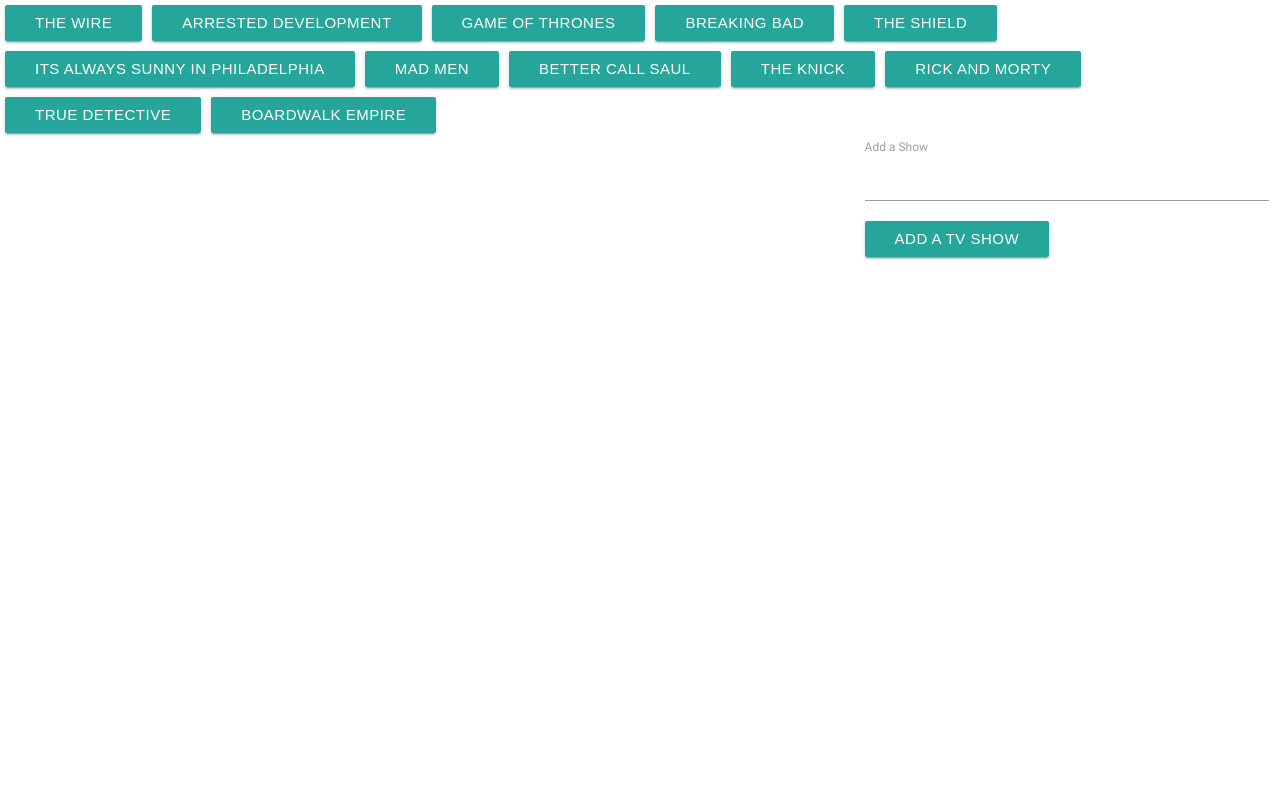
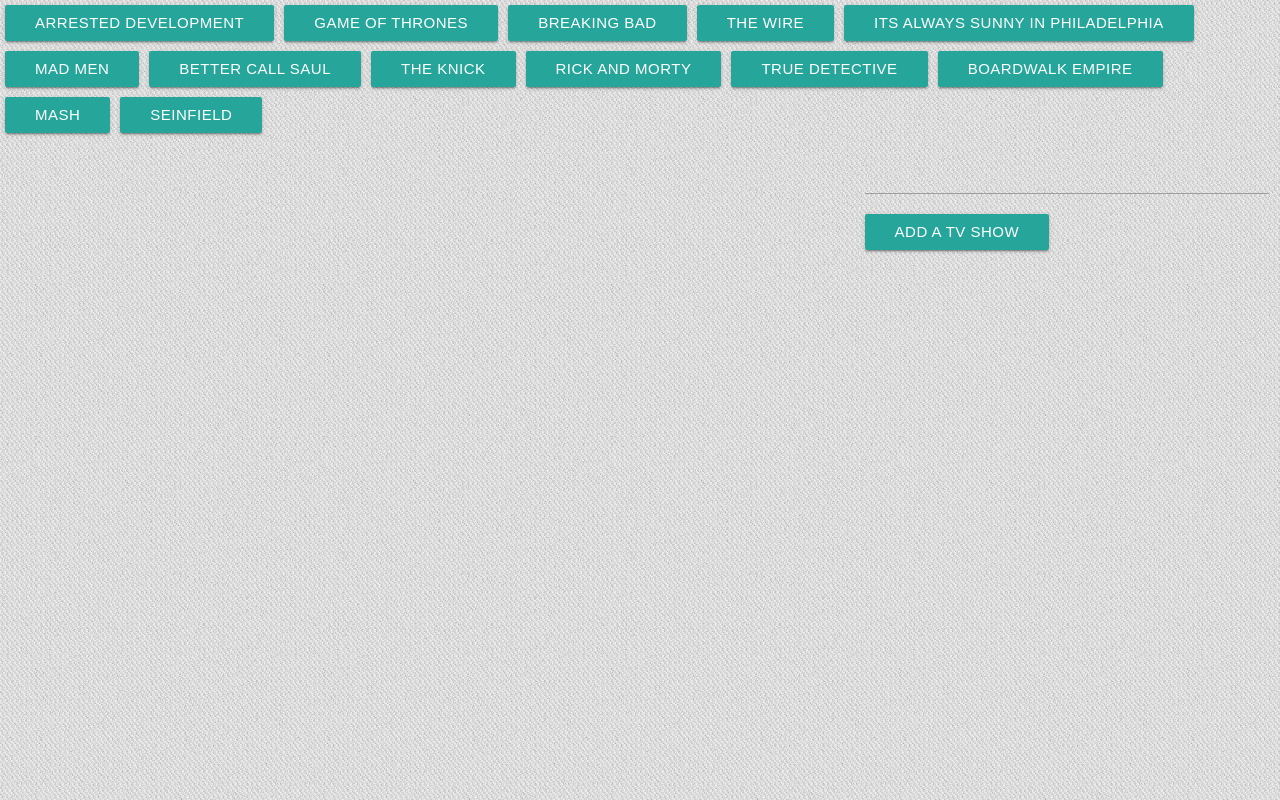
Before and after one commit to ovieh/GifTastic, a plain HTML site: page index.html in a window 1280 px wide. Drawn offline with nearby package versions, Linux system fonts and the light colour scheme.

Commit message:
Refactored code into IIFE, added background

```diff
--- a/assets/css/style.css
+++ b/assets/css/style.css
@@ -1,9 +1,13 @@
 button {
     margin: 5px;
+}
+#show-buttons {
+    margin-bottom: 10px;
 }
 
 img {
     margin: 5px;
+    cursor: pointer;
 }
 .gif-wrapper {
     display: inline-block;
@@ -14,3 +18,6 @@ img {
 .label {
     padding-left: 5px;
 }
+body {
+    background: url("../img/bg.png");
+}
--- a/assets/js/app.js
+++ b/assets/js/app.js
@@ -1,8 +1,8 @@
-const apiKey = "&api_key=KHlV8MHHnP1dhzGp6cAMpTGvp3y1uI4h&limit=10";
-const url = "http://api.giphy.com/v1/gifs/search?q=";
+(function () {
 
-let topics = ["The Wire", "Arrested Development", "Game of Thrones", "Breaking Bad",
-    "The Shield", "Its Always Sunny In Philadelphia", "Mad Men", "Better Call Saul", "The Knick", "Rick and Morty", "True Detective", "Boardwalk Empire"
+    let topics = ["Arrested Development", "Game of Thrones", "Breaking Bad",
+        "The Wire", "Its Always Sunny In Philadelphia", "Mad Men", "Better Call Saul", "The Knick", "Rick and Morty",
+         "True Detective", "Boardwalk Empire", "Mash", "Seinfield"
     ];
     let gifPlayState = false;
 
@@ -23,6 +23,8 @@ generateButtons();
 
     $("#show-buttons").on("click", "button", function () {
         $("#image-area").empty();
+        const apiKey = "&api_key=KHlV8MHHnP1dhzGp6cAMpTGvp3y1uI4h&limit=10";
+        const url = "http://api.giphy.com/v1/gifs/search?q=";
         let show = $(this).data("show");
         let queryURL = url + show + apiKey;
 
@@ -63,18 +65,17 @@ $("#show-buttons").on("click", "button", function () {
 
     $("#image-area").on("click", ".gifs", function () {
         console.log($(this).attr("id"));
-    if(!gifPlayState) {
+        if (!gifPlayState) {
             $(this).attr("src", $(this).data("gif"));
             gifPlayState = true;
-    }
-    else if(gifPlayState) {
+        } else if (gifPlayState) {
             $(this).attr("src", $(this).data("still"));
             gifPlayState = false;
         }
         console.log(gifPlayState);
     });
 
-$("#add-show").on("click", function(event) {
+    $("#add-show").on("click", function (event) {
         event.preventDefault();
 
         let show = $("#tvshow-input").val().trim();
@@ -82,3 +83,4 @@ $("#add-show").on("click", function(event) {
         topics.push(show);
         generateButtons();
     });
+})() //IIFE
--- a/index.html
+++ b/index.html
@@ -24,7 +24,6 @@
         <div class="col s8" id="image-area"></div>
         <div class="col s4">
             <form id="tvshow-form">
-                <label for="tvshow-input">Add a Show</label>
                 <input type="text" id="tvshow-input"><br>
 
                 <input  class="btn" id="add-show" type="submit" value="Add a TV Show">
```
Also changed, not shown: assets/img/bg.png (added). Lines whose indentation alone changed are shown as unchanged.
